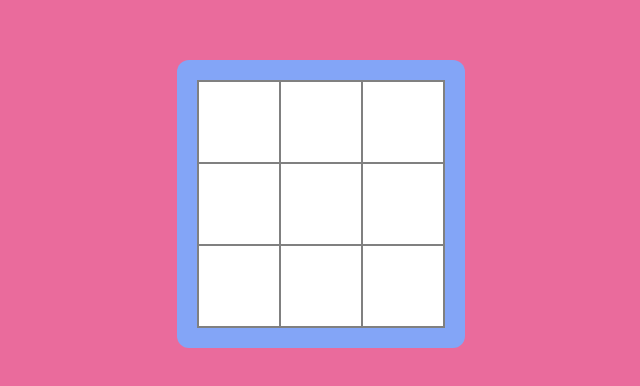
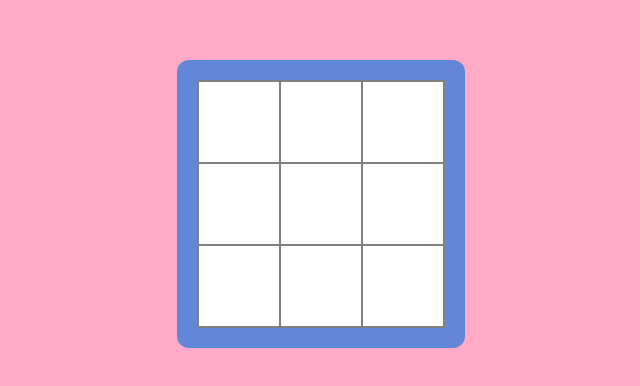
Before and after one commit to nico-bellante/react-tic-tac-toe, a React (Create React App) app: page / in a window 1280 px wide. Shown: the part 196-582 px from the top of the page, without its empty margins (319-959 px from the left). Built offline with nearby package versions, Linux system fonts and the light colour scheme.

Commit message:
more color cleanup

```diff
--- a/src/theme.ts
+++ b/src/theme.ts
@@ -10,9 +10,8 @@ const allHueSeeds = [
 ];
 
 const [hue1Seed, hue2Seed] = allHueSeeds[Math.floor(Math.random() * allHueSeeds.length)];
-console.log({ hue1Seed, hue2Seed });
-const hue1 = hue1Seed; //randomColor({ hue: hue1Seed });
-const hue2 = hue2Seed; // randomColor({ hue: hue2Seed });
+const hue1 = randomColor({ hue: hue1Seed });
+const hue2 = randomColor({ hue: hue2Seed });
 
 export const COLORS = {
   color1: {
```
